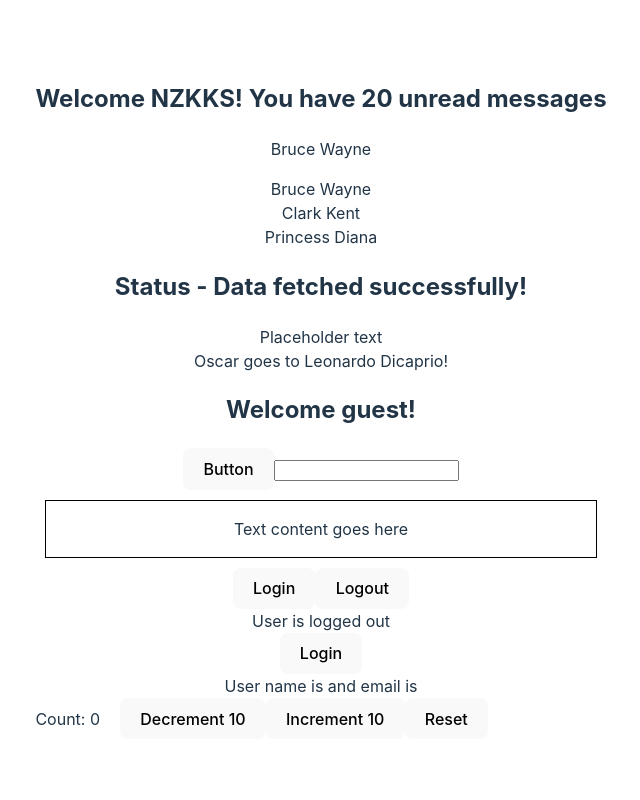
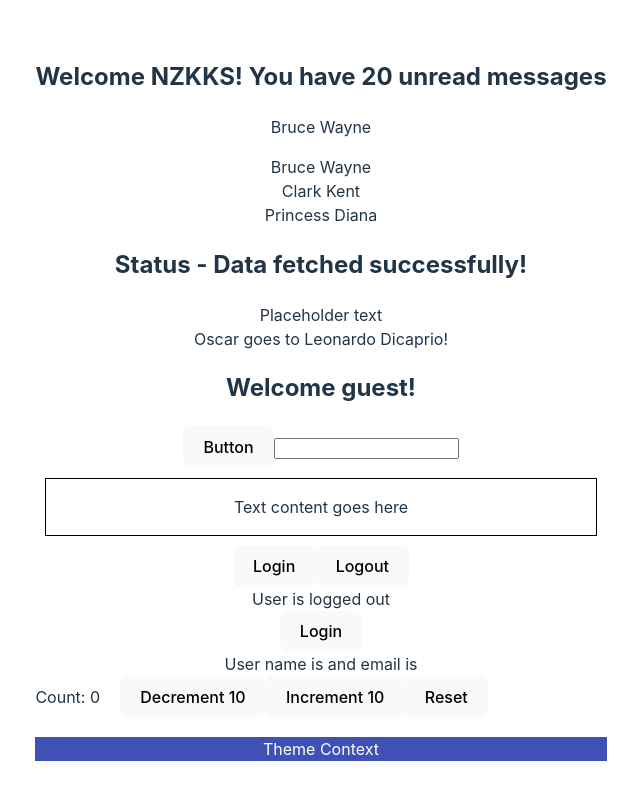
Before and after one commit to nzkks/react-typescript, a React (Vite) app: page / in a window 1280 px wide. Shown: the whole page, without its empty margins (319-959 px from the left). Built offline with nearby package versions, Linux system fonts and the light colour scheme.

Commit message:
useContext Hook

```diff
--- a/src/App.tsx
+++ b/src/App.tsx
@@ -1,4 +1,6 @@
 import './App.css';
+import { Box } from './components/context/Box';
+import { ThemeContextProvider } from './components/context/ThemeContext';
 import { Button } from './components/props/Button';
 import { Container } from './components/props/Container';
 import { Greet } from './components/props/Greet';
@@ -34,7 +36,7 @@ function App() {
   ];
 
   return (
-    <>
+    <ThemeContextProvider>
       <Greet name="NZKKS" messageCount={20} isLoggedIn={true} />
       <Person name={personName} />
       <PersonList names={nameList} />
@@ -54,7 +56,8 @@ function App() {
       <LoggedIn />
       <User />
       <Counter />
-    </>
+      <Box />
+    </ThemeContextProvider>
   );
 }
 
--- /dev/null
+++ b/src/components/context/Box.tsx
@@ -0,0 +1,10 @@
+import { useContext } from 'react';
+import { ThemeContext } from './ThemeContext';
+
+export const Box = () => {
+  const theme = useContext(ThemeContext);
+
+  return (
+    <div style={{ marginTop: 20, backgroundColor: theme.primary.main, color: theme.primary.text }}>Theme Context</div>
+  );
+};
--- /dev/null
+++ b/src/components/context/ThemeContext.tsx
@@ -0,0 +1,12 @@
+import { createContext } from 'react';
+import { theme } from './theme';
+
+type ThemeContextProviderProps = {
+  children: React.ReactNode;
+};
+
+export const ThemeContext = createContext(theme);
+
+export const ThemeContextProvider = ({ children }: ThemeContextProviderProps) => {
+  return <ThemeContext.Provider value={theme}>{children}</ThemeContext.Provider>;
+};
--- /dev/null
+++ b/src/components/context/theme.ts
@@ -0,0 +1,10 @@
+export const theme = {
+  primary: {
+    main: '#3f51b5',
+    text: '#fff'
+  },
+  secondary: {
+    main: '#f50057',
+    text: '#fff'
+  }
+};
```
